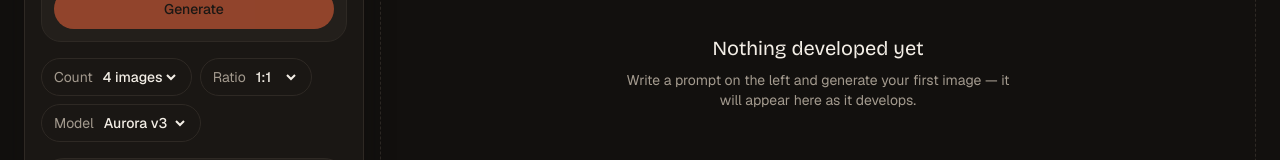
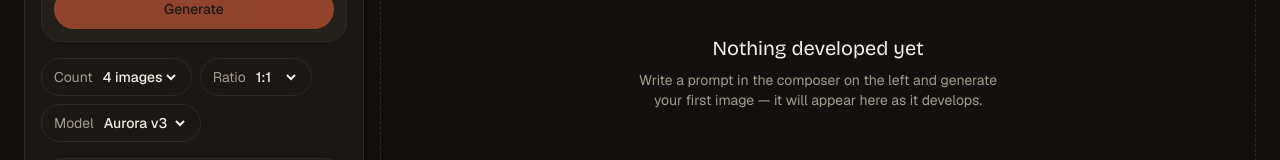
Before and after one commit to AasirFarrukh/fomi-studio, a Next.js app: page / in a window 1280 px wide. Shown: the part 446-606 px from the top of the page. Built offline with nearby package versions, Linux system fonts and the light colour scheme.

Commit message:
fix: point the empty state at wherever the composer sits

```diff
--- a/src/components/studio/EmptyState.js
+++ b/src/components/studio/EmptyState.js
@@ -3,8 +3,10 @@ export function EmptyState({ mode }) {
     <div className="flex flex-1 flex-col items-center justify-center gap-2 rounded-panel border border-dashed border-line px-6 py-16 text-center">
       <p className="font-display text-xl text-ink">Nothing developed yet</p>
       <p className="max-w-sm text-sm text-muted">
-        Write a prompt on the left and generate your first {mode === "video" ? "clip" : "image"}
-        {" "}— it will appear here as it develops.
+        Write a prompt in the composer{" "}
+        <span className="sm:hidden">below</span>
+        <span className="max-sm:hidden">on the left</span> and generate your first{" "}
+        {mode === "video" ? "clip" : "image"} — it will appear here as it develops.
       </p>
     </div>
   );
```
